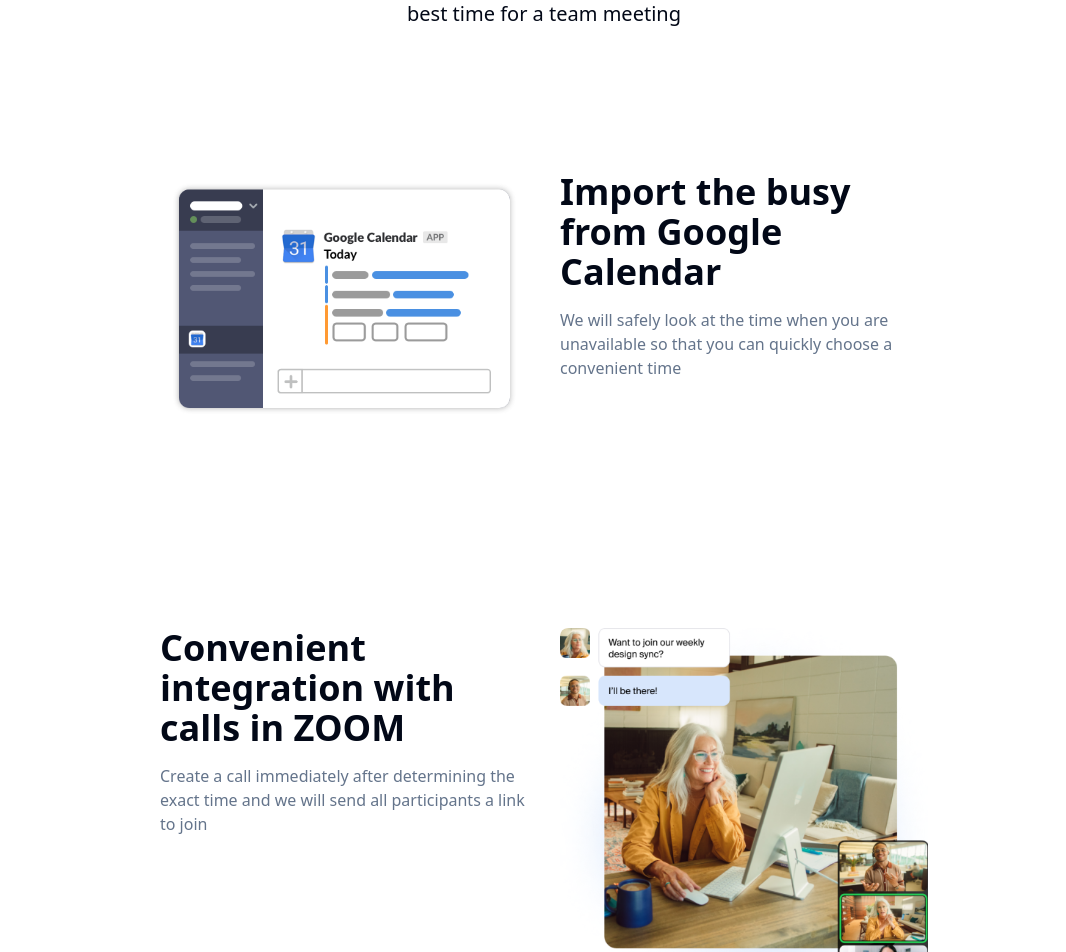
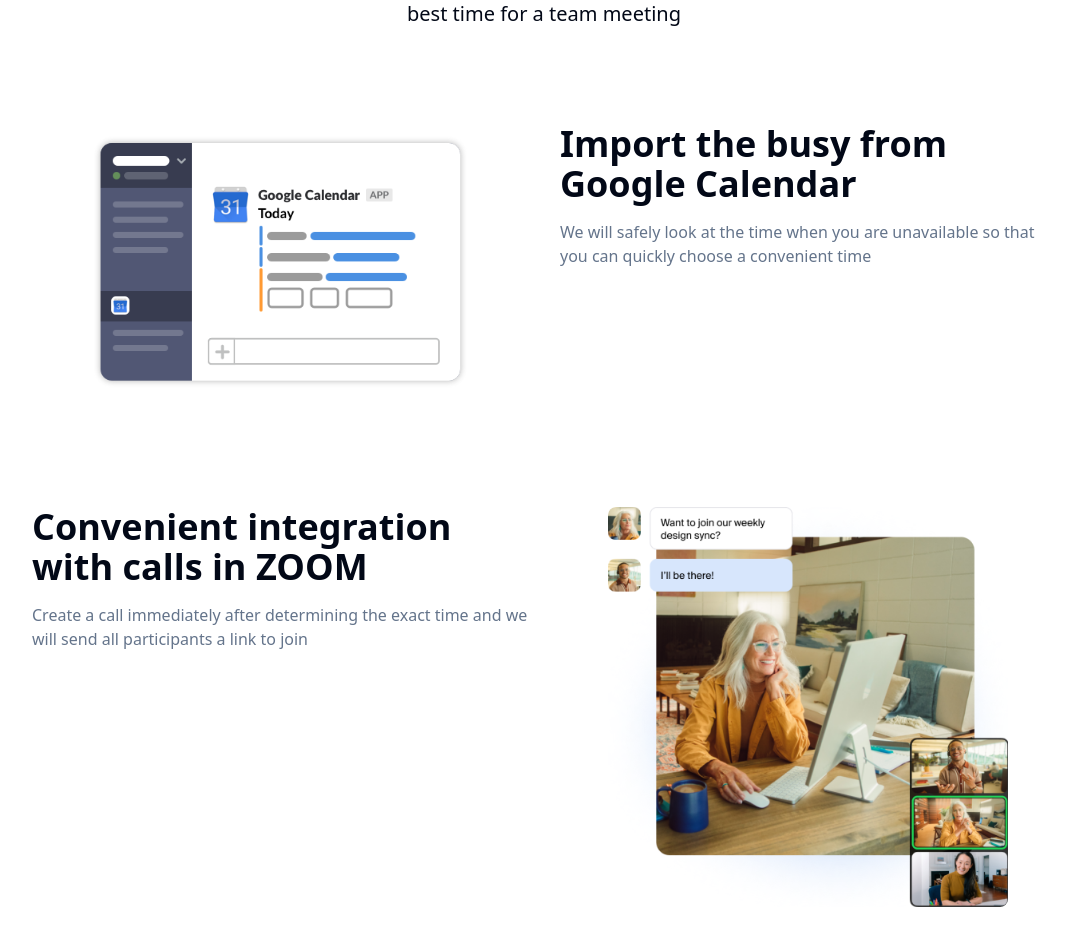
Before and after one commit to IgorDuino/meetime, a Next.js app in the folder frontend/: page /about in a window 1280 px wide. Shown: the part 300-1252 px from the top of the page, without its empty margins (96-1162 px from the left). Built offline with nearby package versions, Linux system fonts and the light colour scheme.

Commit message:
style about page

```diff
--- a/frontend/src/app/about/page.tsx
+++ b/frontend/src/app/about/page.tsx
@@ -13,9 +13,9 @@ export default function Component() {
           </div>
         </div>
       </section>
-      <section className="py-16 md:py-24">
+      <section className="py-12 md:py-18">
         <div className="container mx-auto px-4 md:px-6">
-          <div className="max-w-3xl mx-auto grid gap-8 md:grid-cols-2">
+          <div className="max-w-5xl mx-auto grid gap-8 md:grid-cols-2">
             <div className="flex items-center justify-center">
             <img src="/img/about/gcal.png" width={400} height={300} alt="Google Calendar" className="rounded-lg" />
             </div>
@@ -28,9 +28,9 @@ export default function Component() {
           </div>
         </div>
       </section>
-      <section className="py-16 md:py-24">
+      <section className="py-12 md:py-18">
         <div className="container mx-auto px-4 md:px-6">
-          <div className="max-w-3xl mx-auto grid gap-8 md:grid-cols-2">
+          <div className="max-w-5xl mx-auto grid gap-8 md:grid-cols-2">
             <div>
               <h2 className="text-3xl md:text-4xl font-bold mb-4">Convenient integration with calls in ZOOM</h2>
               <p className="text-muted-foreground">
```
